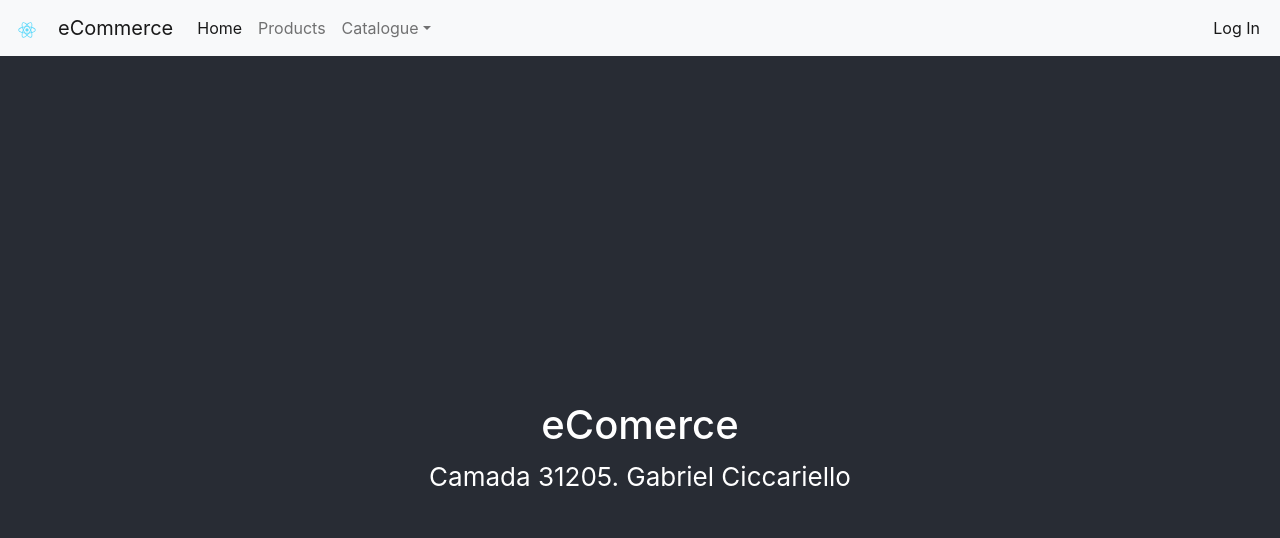
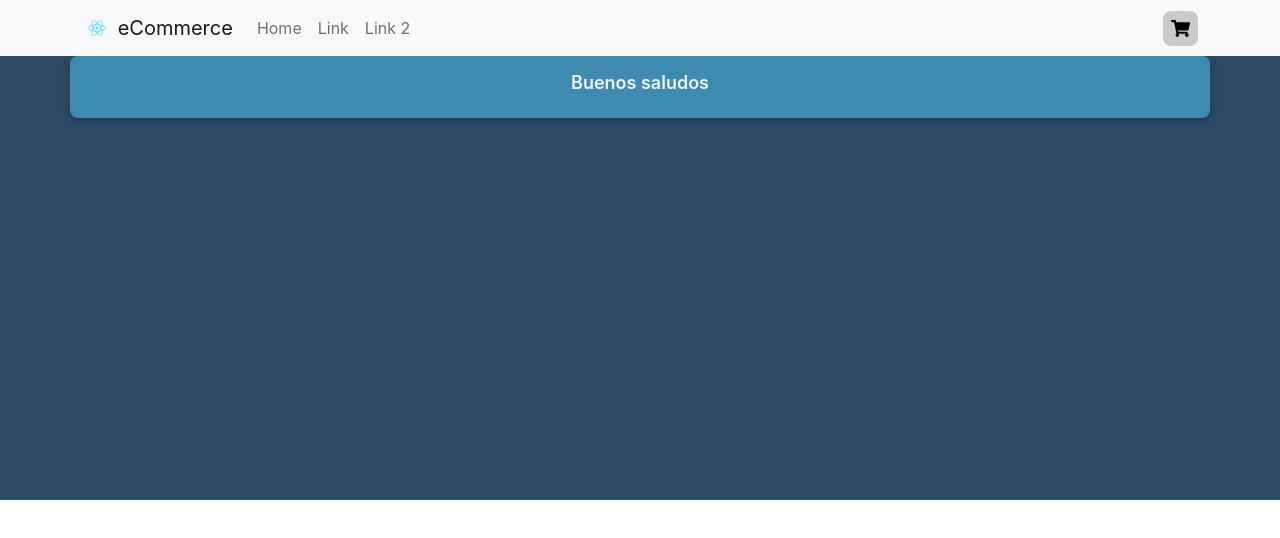
Before and after one commit to zgabros/ecomciccariello, a React (Create React App) app: page / in a window 1280 px wide. Shown: the top 538 px of the page. Built offline with nearby package versions, Linux system fonts and the light colour scheme.

Commit message:
itemlistcontainer & cartwidget

```diff
--- a/package.json
+++ b/package.json
@@ -6,7 +6,9 @@
     "@testing-library/jest-dom": "^5.16.4",
     "@testing-library/react": "^13.2.0",
     "@testing-library/user-event": "^13.5.0",
+    "bootstrap": "^5.1.3",
     "react": "^18.1.0",
+    "react-bootstrap": "^2.4.0",
     "react-dom": "^18.1.0",
     "react-scripts": "5.0.1",
     "web-vitals": "^2.1.4"
--- a/src/App.css
+++ b/src/App.css
@@ -1,15 +1,5 @@
 .App {
   text-align: center;
+  height: 500px;
+  background-color: rgb(44, 74, 100);
 }
-
-
-.App-header {
-  background-color: #282c34;
-  min-height: 100vh;
-  display: flex;
-  flex-direction: column;
-  align-items: center;
-  justify-content: center;
-  font-size: calc(10px + 2vmin);
-  color: white;
-}
--- a/src/App.js
+++ b/src/App.js
@@ -1,16 +1,15 @@
 import './App.css';
+import ItemListContainer from './components/ItemListContainer';
 import NavBar from './components/NavBar';
 
 function App() {
-  return (
-    <div className='App'>
-      <NavBar></NavBar>
-      <div className='App-header'>
-      <h1>eComerce</h1>
-      <p>Camada 31205. Gabriel Ciccariello</p>
-      </div>
-    </div>
-  );
+
+    return (
+        <div className='App'>
+            <NavBar/>
+            <ItemListContainer/>
+        </div>
+    );
 }
 
 export default App;
--- /dev/null
+++ b/src/components/CartWidget.css
@@ -0,0 +1,7 @@
+.imagen {
+    background-color: rgb(202, 202, 202);
+    width: 35px;
+    height: 35px;
+    padding: 8px;
+    border-radius: 8px;
+}
--- /dev/null
+++ b/src/components/CartWidget.jsx
@@ -0,0 +1,17 @@
+import React from 'react'
+import './CartWidget.css'
+import cart from '../cart.svg'
+
+
+function CartWidget() {
+  return (
+    <>{ <img
+        src={cart}
+        width="30"
+        height="30"
+        className="d-inline-block align-top imagen"
+        alt="Cart logo"/> }</>
+  )
+}
+
+export default CartWidget
--- /dev/null
+++ b/src/components/ItemListContainer.css
@@ -0,0 +1,12 @@
+.saludo{
+    font-weight: 600;
+    font-size: large ;
+    color: aliceblue;
+    padding: 16px 0px 16px 0px;
+}
+
+.saludos {
+    background-color: rgb(62, 138, 177);
+    border-radius: 8px;
+    box-shadow: 0px 3px 8px rgba(0,0,0,0.2);
+}
--- /dev/null
+++ b/src/components/ItemListContainer.jsx
@@ -0,0 +1,20 @@
+import React from 'react'
+import './ItemListContainer.css'
+import {Container, Row, Col} from 'react-bootstrap'
+
+function ItemListContainer() {
+    let greetings = 'Buenos saludos'
+
+    return (
+        <Container className='saludos mh-100'>
+            <Row>
+                <Col>
+                    <h3 className='saludo'>{greetings}</h3>
+                </Col>
+            </Row>
+
+        </Container>
+    )
+}
+
+export default ItemListContainer
--- a/src/components/NavBar.jsx
+++ b/src/components/NavBar.jsx
@@ -1,64 +1,32 @@
-import React from 'react';
 import logo from '../logo.svg';
+import {Container, Nav, Navbar} from 'react-bootstrap';
+import CartWidget from './CartWidget';
 
 function NavBar() {
     return (
-        <nav className="navbar navbar-expand-lg bg-light">
-            <div className="container-fluid">
-                <a className="navbar-brand" href="#">
-                    <img src={logo} alt="" width="30" height="24"/>
-                </a>
-                <a className="navbar-brand" href="#">eCommerce</a>
-                <button
-                    className="navbar-toggler"
-                    type="button"
-                    data-bs-toggle="collapse"
-                    data-bs-target="#navbarSupportedContent"
-                    aria-controls="navbarSupportedContent"
-                    aria-expanded="false"
-                    aria-label="Toggle navigation">
-                    <span className="navbar-toggler-icon"></span>
-                </button>
-                <div className="collapse navbar-collapse" id="navbarSupportedContent">
-                    <ul className="navbar-nav me-auto mb-2 mb-lg-0">
-                        <li className="nav-item">
-                            <a className="nav-link active" aria-current="page" href="#">Home</a>
-                        </li>
-                        <li className="nav-item">
-                            <a className="nav-link" href="#">Products</a>
-                        </li>
-                        <li className="nav-item dropdown">
-                            <a
-                                className="nav-link dropdown-toggle"
-                                href="#"
-                                id="navbarDropdown"
-                                role="button"
-                                data-bs-toggle="dropdown"
-                                aria-expanded="false">
-                                Catalogue
-                            </a>
-                            <ul className="dropdown-menu" aria-labelledby="navbarDropdown">
-                                <li>
-                                    <a className="dropdown-item" href="#">Best seller</a>
-                                </li>
-                                <li>
-                                    <a className="dropdown-item" href="#">Bundle</a>
-                                </li>
-                                <li>
-                                    <hr className="dropdown-divider"/></li>
-                                <li>
-                                    <a className="dropdown-item" href="#">Sale!</a>
-                                </li>
-                            </ul>
-                        </li>
-                    </ul>
-                    <div className="navbar-nav">
-                        <a className="nav-link active" aria-current="page" href="#">Log In</a>
-                    </div>
-                </div>
-            </div>
+        <Navbar bg="light" expand="lg">
+            <Container>
+                <Navbar.Brand href="#home">
+                    <img
+                        src={logo}
+                        width="30"
+                        height="30"
+                        className="d-inline-block align-top"
+                        alt="React logo"/> {' '}
+                        eCommerce
+                </Navbar.Brand>
 
-        </nav>
+                <Navbar.Toggle aria-controls="basic-navbar-nav"/>
+                <Navbar.Collapse id="basic-navbar-nav">
+                    <Nav className="me-auto">
+                        <Nav.Link href="#home">Home</Nav.Link>
+                        <Nav.Link href="#link">Link</Nav.Link>
+                        <Nav.Link href="#link">Link 2</Nav.Link>
+                    </Nav>
+                    <CartWidget></CartWidget>
+                </Navbar.Collapse>
+            </Container>
+        </Navbar>
     );
 }
 
```
Also changed, not shown: src/cart.svg (added), 1 other file (tests, documents, lock files or other folders).
